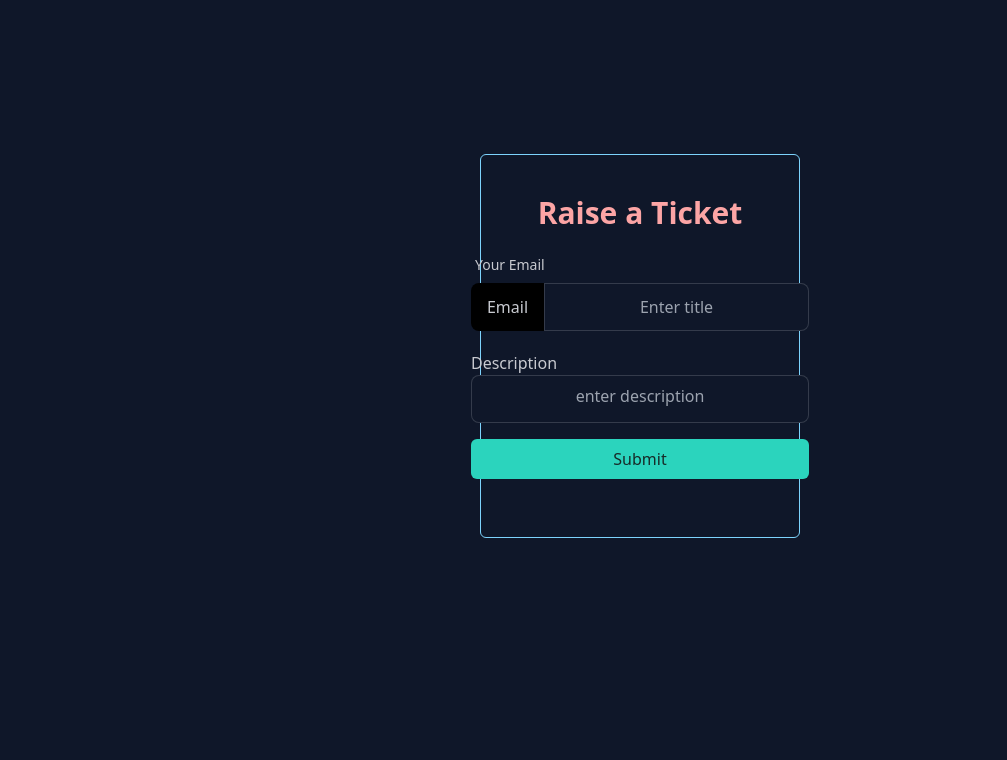
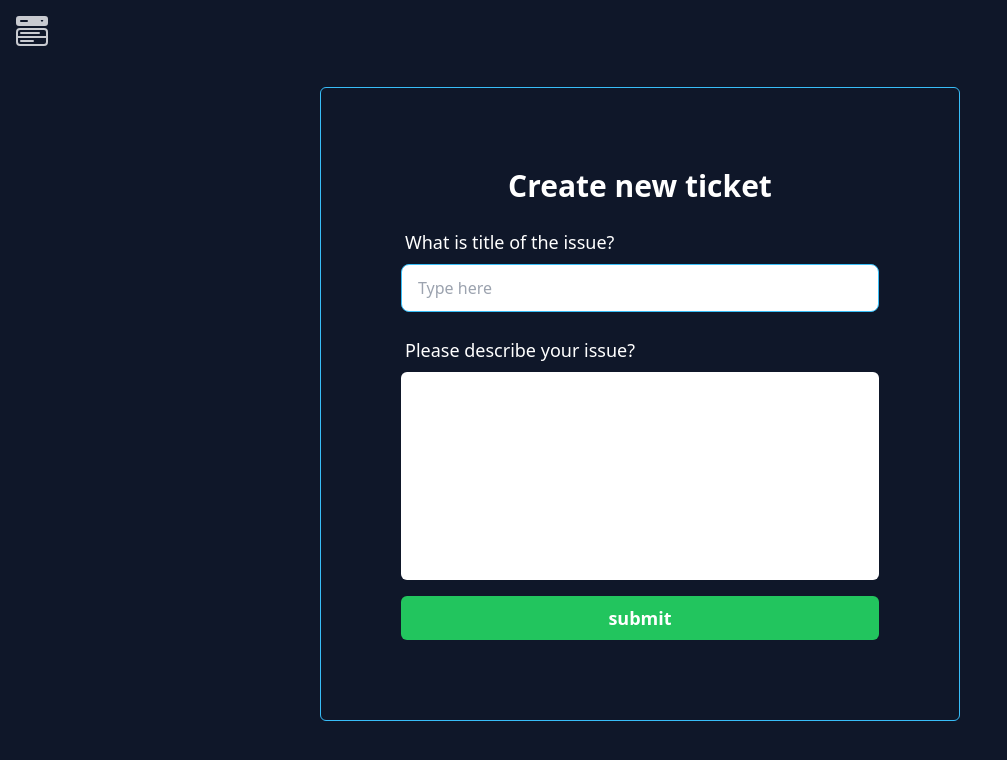
Before and after one commit to Abhishek9607/CRM_React, a React (Vite) app in the folder CRM/: page /create/ticket in a window 1280 px wide. Shown: the top 760 px of the page, without its empty margins (0-1007 px from the left). Built offline with nearby package versions, Linux system fonts and the light colour scheme; sample sign-in values are in the browser's storage.

Commit message:
Added create ticket ui

```diff
--- a/CRM/src/Pages/tickets/CreateTicket.jsx
+++ b/CRM/src/Pages/tickets/CreateTicket.jsx
@@ -1,30 +1,33 @@
+import HomeLayouts from '../../layouts/HomeLayouts';
 function CreateTicket() {
   return (
-    <div to={"/create/ticket"}  className="min-h-[90vh] flex items-center justify-center">
-        <form action="">
+   <HomeLayouts>
+         <div className="min-h-[90vh] flex justify-center items-center mt-11">
+      <form className="min-w-[40rem] border p-20 border-sky-400 rounded-md hover:bg-sky-900 transition-all ease-in-out duration-300">
 
-        <div className="border-separate border border-sky-300 mb-11 mt-4 w-80 h-96  justify-center flex rounded-md">
-            <div className="form-control">
-            <h1 className=" mt-6 text text-3xl p-4 text-red-300 text-center font-bold  rounded-md ">Raise a Ticket</h1>
+            <h1 className="text-3xl font-semibold text-white  text-center">
+                  Create new ticket
+            </h1>
+            <div className="form-control w-full my-4">
                 <label className="label">
-                   <span className="label-text">Your Email</span>
-              </label>
-             <label className="input-group" >
-               <span>Email</span>
-              <input type="textarea" placeholder="Enter title" className="input input-bordered text-center" />
-             </label>
-             <label className="mt-5">Description</label>
-             <textarea className="input input-bordered p-2 text-center w-full resize-none " placeholder="enter description"  rows="8"></textarea>
-
-             <button className="btn-success py-2 px-4 rounded-md mt-4 hover:bg-green-500 transition-all ease-in-out duration-300 hover:text-yellow-300">Submit</button>
-           </div>
-
-
-        </div>
-
-        </form>
-        </div>
-
+                   <span className="label-text text-white text-lg">What is title of the issue?</span>
+                   </label>
+                    <input type="text" placeholder="Type here" className="input input-bordered input-primary w-full bg-white text-black" />
+              </div>
+              <div className="form-control w-full my-4">
+                        <label className="label">
+                            <span className="label-text text-white text-lg">Please describe your issue?</span>
+                        </label>
+                        <textarea
+                         placeholder="Type here"
+                         className=" p-2 resize-none rounded-md input-primary w-full bg-white text-black"
+                         rows= "8"
+                         > </textarea>
+                    </div>
+                    <button className="w-full px-4 py-2 bg-green-500 text-lg font-semibold text-white rounded-md hover:bg-green-600 transition-all ease-in-out duration-300">submit</button>
+      </form>
+    </div>
+   </HomeLayouts>
   );
 }
 
```
